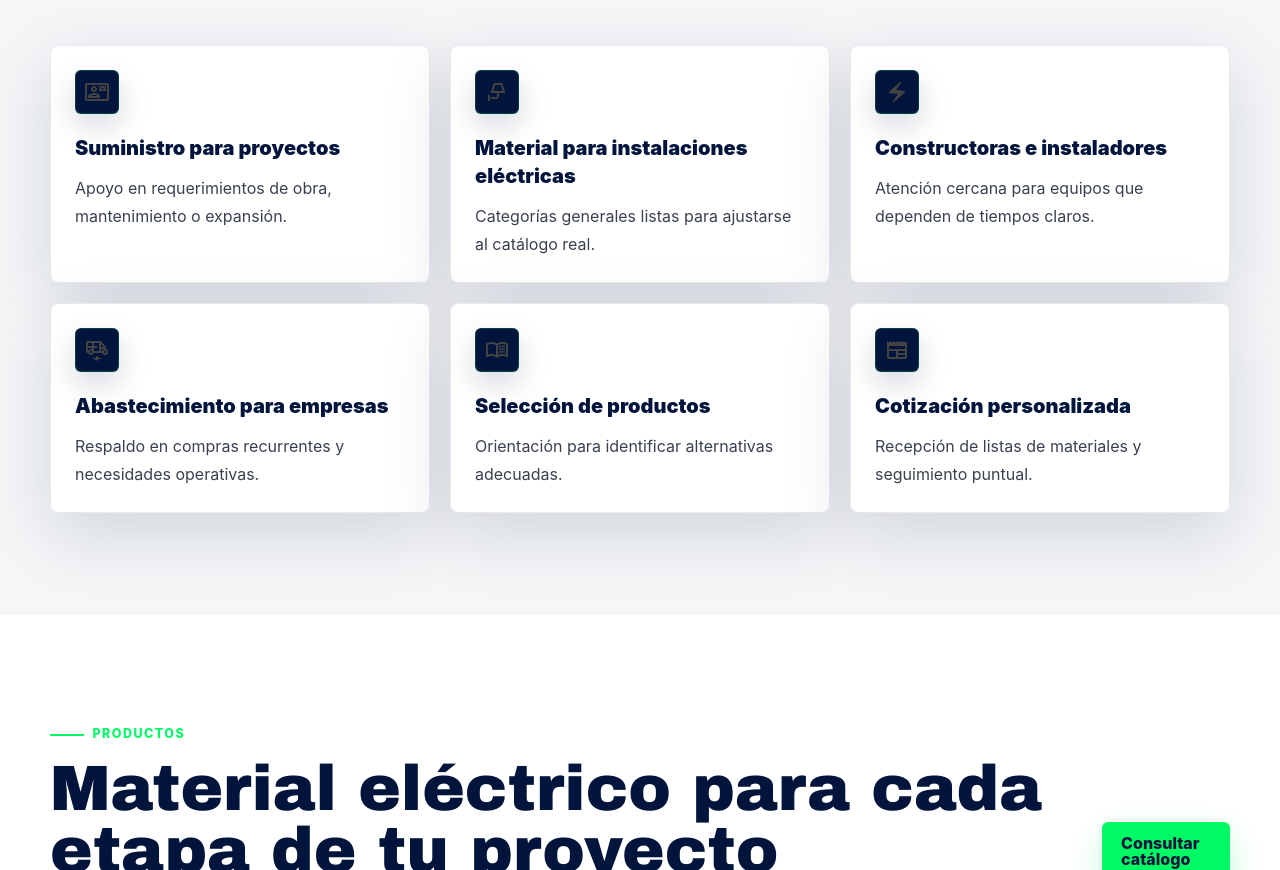
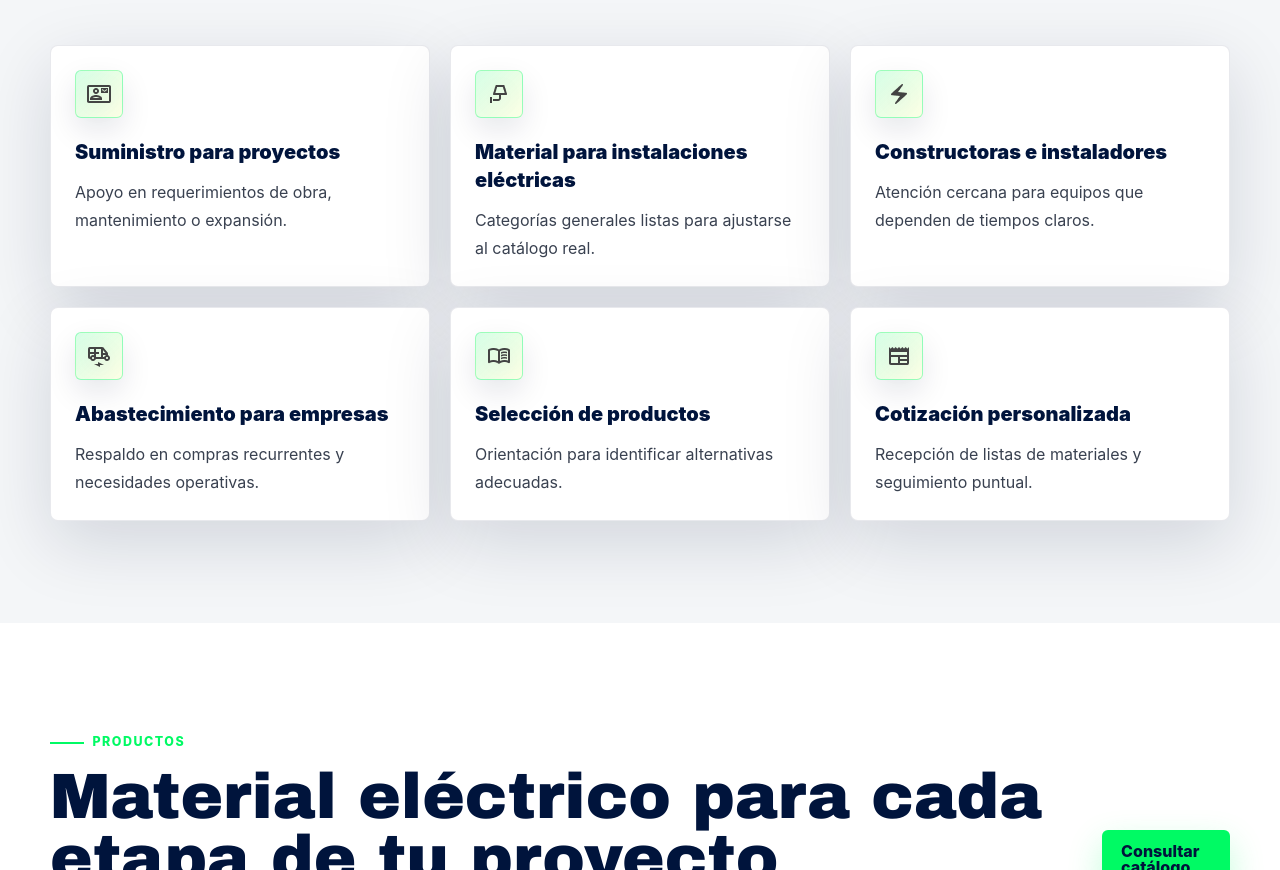
Before and after one commit to alexisortega236/energywatt, a website: page index.html in a window 1280 px wide. Shown: the part 1945-2815 px from the top of the page. Drawn offline with Linux system fonts and the light colour scheme.

Commit message:
Improve solution icon contrast

```diff
--- a/src/input.css
+++ b/src/input.css
@@ -156,20 +156,23 @@ button, input, textarea, select { font: inherit; }
 
   .icon-box {
     display: grid;
-    width: 2.75rem;
-    height: 2.75rem;
+    width: 3rem;
+    height: 3rem;
     place-items: center;
     border-radius: var(--radius-sm);
-    border: 1px solid rgb(0 250 100 / .2);
-    background: var(--color-navy);
+    border: 1px solid rgb(0 250 100 / .34);
+    background:
+      linear-gradient(135deg, rgb(0 250 100 / .16), rgb(229 255 0 / .1)),
+      var(--color-white);
     color: var(--color-green);
-    box-shadow: 0 12px 30px rgb(0 20 60 / .16);
+    box-shadow: 0 12px 30px rgb(0 20 60 / .1);
   }
 
   .icon-box img {
     width: 1.5rem;
     height: 1.5rem;
     object-fit: contain;
+    filter: drop-shadow(0 4px 10px rgb(0 20 60 / .08));
   }
 
   .field {
```
Also changed, not shown: dist/styles.css.
